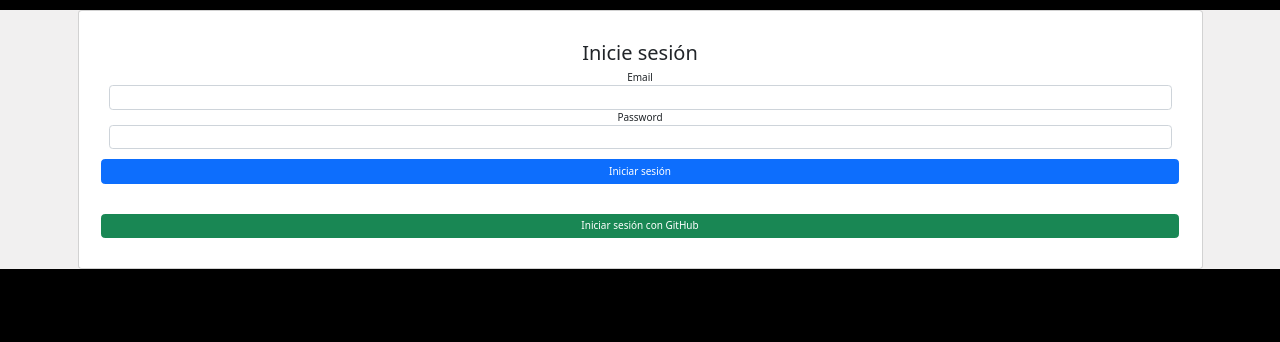
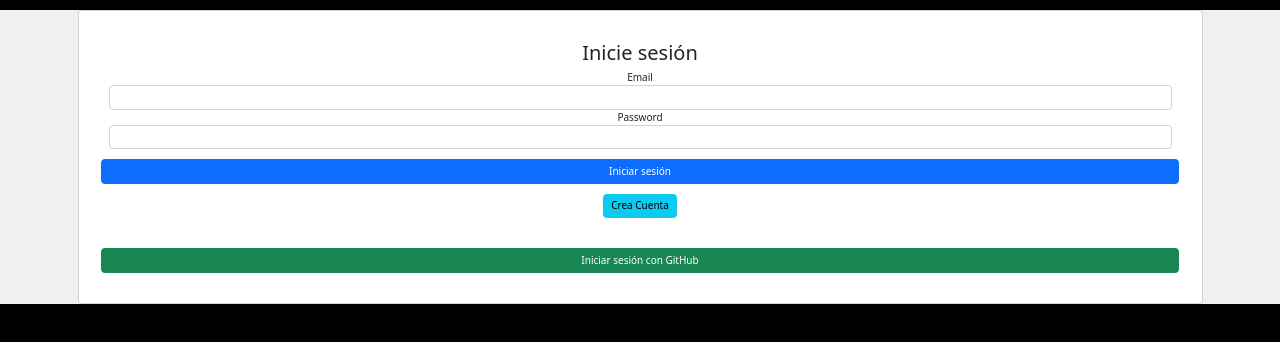
Before and after one commit to dangon200/E-WINE-Final-Project, a React (Create React App) app in the folder client/: page /login in a window 1280 px wide. Shown: the top 342 px of the page. Built offline with nearby package versions, Linux system fonts and the light colour scheme.

Commit message:
add butto create account

```diff
--- a/client/src/components/FormLogin/FormLogin.jsx
+++ b/client/src/components/FormLogin/FormLogin.jsx
@@ -1,5 +1,5 @@
 import { useFormik } from 'formik'
-/* import axios from 'axios' */
+import { Link } from 'react-router-dom'
 import Cookies from 'universal-cookie'
 
 export default function FormLogin () {
@@ -12,7 +12,7 @@ export default function FormLogin () {
       password: ''
     },
 
-    onSubmit: async (values, { resetForm }) => {
+    onSubmit: async (values) => {
       fetch('https://e-winespf.herokuapp.com/users/login', {
         method: 'POST',
         body: JSON.stringify({
@@ -75,8 +75,16 @@ export default function FormLogin () {
           >
             Iniciar sesión
           </button>
+          <Link to='/register'>
+            <button
+              className={`btn btn-info mt-3 ${isSubmitting && 'disabled'}`}
+              disabled={isSubmitting && true}
+            >
+              Crea Cuenta
+            </button>
+          </Link>
+
           <button
-            type='submit'
             className={`btn btn-success mt-5 ${isSubmitting && 'disabled'}`}
             disabled={isSubmitting && true}
           >
```
